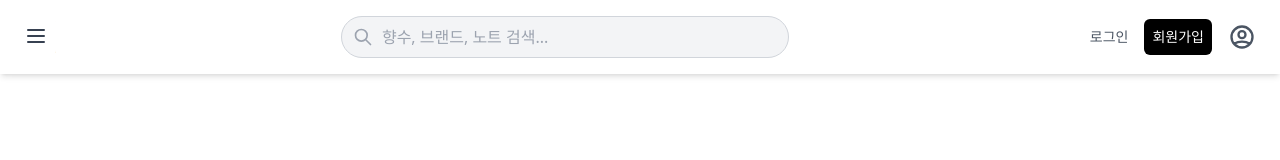
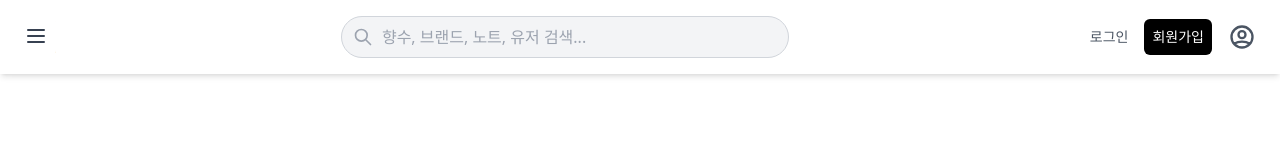
Before and after one commit to BIG-JONG/Smellers, a React (Vite) app in the folder frontend/: page / in a window 1280 px wide. Shown: the top 160 px of the page. Built offline with nearby package versions, Linux system fonts and the light colour scheme.

Commit message:
헤더내용수정

```diff
--- a/frontend/src/components/Header.tsx
+++ b/frontend/src/components/Header.tsx
@@ -17,7 +17,6 @@ const Header: React.FC<HeaderProps> = () => {
           {/* src 속성에 임포트한 logoImage 변수를 사용합니다. */}
           {/* h-8은 이미지의 높이를 조절하는 Tailwind CSS 클래스입니다. 필요에 따라 조절하세요. */}
           <img src={logoImage} alt="AromaBase Logo" className="h-8 mr-2" />
-          {/* 기존의 <h1>AromaBase</h1> 텍스트는 이제 필요 없으므로 삭제하거나 주석 처리합니다. */}
         </a>
       </div>
 
@@ -26,7 +25,7 @@ const Header: React.FC<HeaderProps> = () => {
         <div className="relative">
           <input
             type="text"
-            placeholder="향수, 브랜드, 노트 검색..."
+            placeholder="향수, 브랜드, 노트, 유저 검색..."
             className="w-full py-2 pl-10 pr-4 rounded-full bg-gray-100 border border-gray-300 focus:outline-none focus:ring-2 focus:ring-indigo-500 focus:border-transparent text-gray-700"
             aria-label="Search"
           />
```
